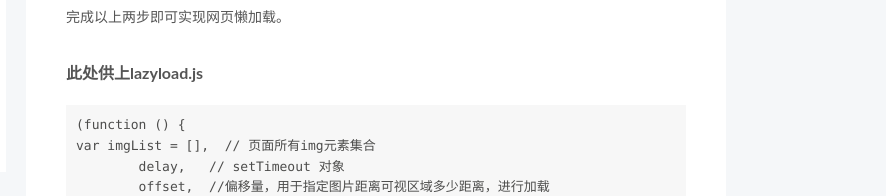
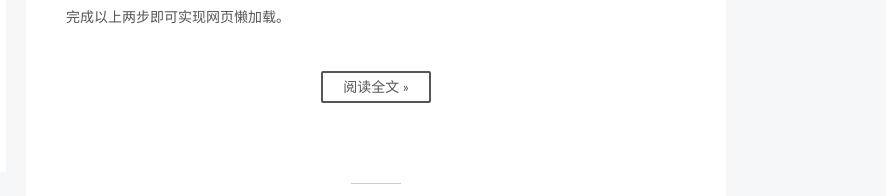
Before and after one commit to win121338/win121338.github.io, a plain HTML site: page index.html in a window 1280 px wide. Shown: the part 604-800 px from the top of the page, 394-1280 px from the left. Drawn offline with Linux system fonts and the light colour scheme.

Commit message:
Site updated: 2018-09-30 16:23:04

```diff
--- a/index.html
+++ b/index.html
@@ -329,72 +329,15 @@
 
 
 
-
-            <h3 id="懒加载定义"><a href="#懒加载定义" class="headerlink" title="懒加载定义"></a>懒加载定义</h3><p>当访问一个页面的时候，先把img元素或是其他元素的背景图片路径替换成一张大小为11px图片的路径（这样就只需请求一次），只有当图片出现在浏览器的可视区域内时，才设置图片正真的路径，让图片显示出来。这就是图片懒加载。</p>
+          <h3 id="懒加载定义"><a href="#懒加载定义" class="headerlink" title="懒加载定义"></a>懒加载定义</h3><p>当访问一个页面的时候，先把img元素或是其他元素的背景图片路径替换成一张大小为11px图片的路径（这样就只需请求一次），只有当图片出现在浏览器的可视区域内时，才设置图片正真的路径，让图片显示出来。这就是图片懒加载。</p>
 <h3 id="使用-JS实现图片懒加载插件"><a href="#使用-JS实现图片懒加载插件" class="headerlink" title="使用(JS实现图片懒加载插件)"></a>使用(JS实现图片懒加载插件)</h3><p>   <strong>1、在Html head头上引用 js <code>&lt;script src=&quot;js/lazyload.js&quot;&gt;&lt;/script&gt;</code></strong><br>   <strong>2、对于要懒加载的图片进行如下属性设置。<code>&lt;img class=&quot;m-lazyload&quot; src=&quot;images/load.jpg&quot; data-src=&quot;images/Home3.jpg&quot; width=&quot;100%&quot; height=&quot;100%&quot;/&gt;</code></strong><br>      <em>其中src是未加载时的图片，可以放一个大小为2kb的白色背景图片，data-src为实际要加载的图片。要注意设置class为m-lazyload，不然会显示出错。</em><br>   <del>注意lazyload.init()的执行时机，如果在dom ready阶段执行，会下载所有图片，不能实现懒加载。要在winow.onload完成这个阶段去执行。</del><br>   完成以上两步即可实现网页懒加载。</p>
-<h4 id="此处供上lazyload-js"><a href="#此处供上lazyload-js" class="headerlink" title="此处供上lazyload.js"></a>此处供上lazyload.js</h4><pre><code>(function () {
-var imgList = [],  // 页面所有img元素集合
-        delay,   // setTimeout 对象
-        offset,  //偏移量，用于指定图片距离可视区域多少距离，进行加载
-        time,  // 延迟载入时间
-        _selector; // 选择器 默认为 .m-lazyload
-
-function _isShow(el) {
-    var coords = el.getBoundingClientRect();
-    return ( (coords.top &gt;= 0 &amp;&amp; coords.left &gt;= 0 &amp;&amp; coords.top) &lt;= (window.innerHeight || document.documentElement.clientHeight) + parseInt(offset) );
-}
-
-function _loadImage() {
-    for (var i = imgList.length; i--;) {
-        var el = imgList[i];
-        if (_isShow(el)) {
-            el.src = el.getAttribute(&apos;data-src&apos;);
-            el.className = el.className.replace(new RegExp(&quot;(\\s|^)&quot; + _selector.substring(1, _selector.length) + &quot;(\\s|$)&quot;), &quot; &quot;);
-            imgList.splice(i, 1);
-        }
-    }
-}
-
-function _delay() {
-    clearTimeout(delay);
-    delay = setTimeout(function () {
-        _loadImage();
-    }, time);
-}
-
-var ImageLazyload = function (selector, options) {
-    var defaults = options || {};
-    offset = defaults.offset || 0;
-    time = defaults.time || 250;
-    _selector = selector || &apos;.m-lazyload&apos;;
-    this.getNode();
-    _delay();//避免首次加载未触发touch事件,主动触发一次加载函数
-    if (defaults.iScroll) {
-        defaults.iScroll.on(&apos;scroll&apos;, _delay);
-        defaults.iScroll.on(&apos;scrollEnd&apos;, _delay);
-    } else {
-        window.addEventListener(&apos;scroll&apos;, _delay, false);
-    }
-};
-
-ImageLazyload.prototype.getNode = function () {
-    imgList = [];
-    var nodes = document.querySelectorAll(_selector);
-    for (var i = 0, l = nodes.length; i &lt; l; i++) {
-        imgList.push(nodes[i]);
-    }
-};
-window[&apos;ImageLazyload&apos;] = ImageLazyload;
-})();
-
-window.onload = function () {
-var _ImageLazyload = new ImageLazyload();
-}
-</code></pre><h3 id="参考文章："><a href="#参考文章：" class="headerlink" title="参考文章："></a>参考文章：</h3><p>1、<a href="https://www.cnblogs.com/flyromance/p/5042187.html" target="_blank" rel="noopener">滚动加载图片（懒加载）实现原理</a><br>2、<a href="http://www.cnblogs.com/cloudgamer/archive/2010/02/01/LazyLoad.html" target="_blank" rel="noopener">Lazyload 延迟加载效果</a><br>3、<a href="https://www.cnblogs.com/myclovers/p/6365101.html" target="_blank" rel="noopener">实现一个图片懒加载插件</a></p>
-<h2 id="jQuery-懒加载插件-gt-gt"><a href="#jQuery-懒加载插件-gt-gt" class="headerlink" title="jQuery 懒加载插件&gt;&gt;"></a>jQuery 懒加载插件&gt;&gt;</h2><p>   <em>jQuery的懒加载应用也比较广泛，不过依赖于jQuery。</em><br>   <em>具体的可以参考该文章<a href="https://blog.csdn.net/xiao714041/article/details/52711628?foxhandler=RssReadRenderProcessHandler" target="_blank" rel="noopener">jQuery延迟加载（懒加载）</a>。</em><br>   <strong>附官方github参考地址：<a href="https://github.com/tuupola/jquery_lazyload" target="_blank" rel="noopener">https://github.com/tuupola/jquery_lazyload</a></strong></p>
-<h2 id="Vue-懒加载插件-gt-gt"><a href="#Vue-懒加载插件-gt-gt" class="headerlink" title="Vue 懒加载插件&gt;&gt;"></a>Vue 懒加载插件&gt;&gt;</h2><p>   <em>Vue.js也是目前的主流，所以vue lazyload懒加载也很广泛。</em><br>   <strong>参考文章</strong><br>   <em><a href="https://blog.csdn.net/qq_36947128/article/details/79397581" target="_blank" rel="noopener">Vue lazyload懒加载使用</a>,</em><br>   <em><a href="https://www.cnblogs.com/lijuntao/p/7777581.html" target="_blank" rel="noopener">vue-router路由懒加载（解决vue项目首次加载慢）</a></em><br>   <em><a href="https://www.cnblogs.com/zhanyishu/p/6587571.html" target="_blank" rel="noopener">VUE2组件懒加载浅析</a></em><br>   <strong>附github参考地址：<a href="https://github.com/shuizhubocai/vue-viewload" target="_blank" rel="noopener">https://github.com/shuizhubocai/vue-viewload</a></strong></p>
-
-
+          <!--noindex-->
+          <div class="post-button text-center">
+            <a class="btn" href="/2018/09/30/关于懒加载的实现与使用/#more" rel="contents">
+              阅读全文 &raquo;
+            </a>
+          </div>
+          <!--/noindex-->
 
 
     </div>
```
Also changed, not shown: 2018/09/30/关于懒加载的实现与使用/index.html (+2 -1 lines).
